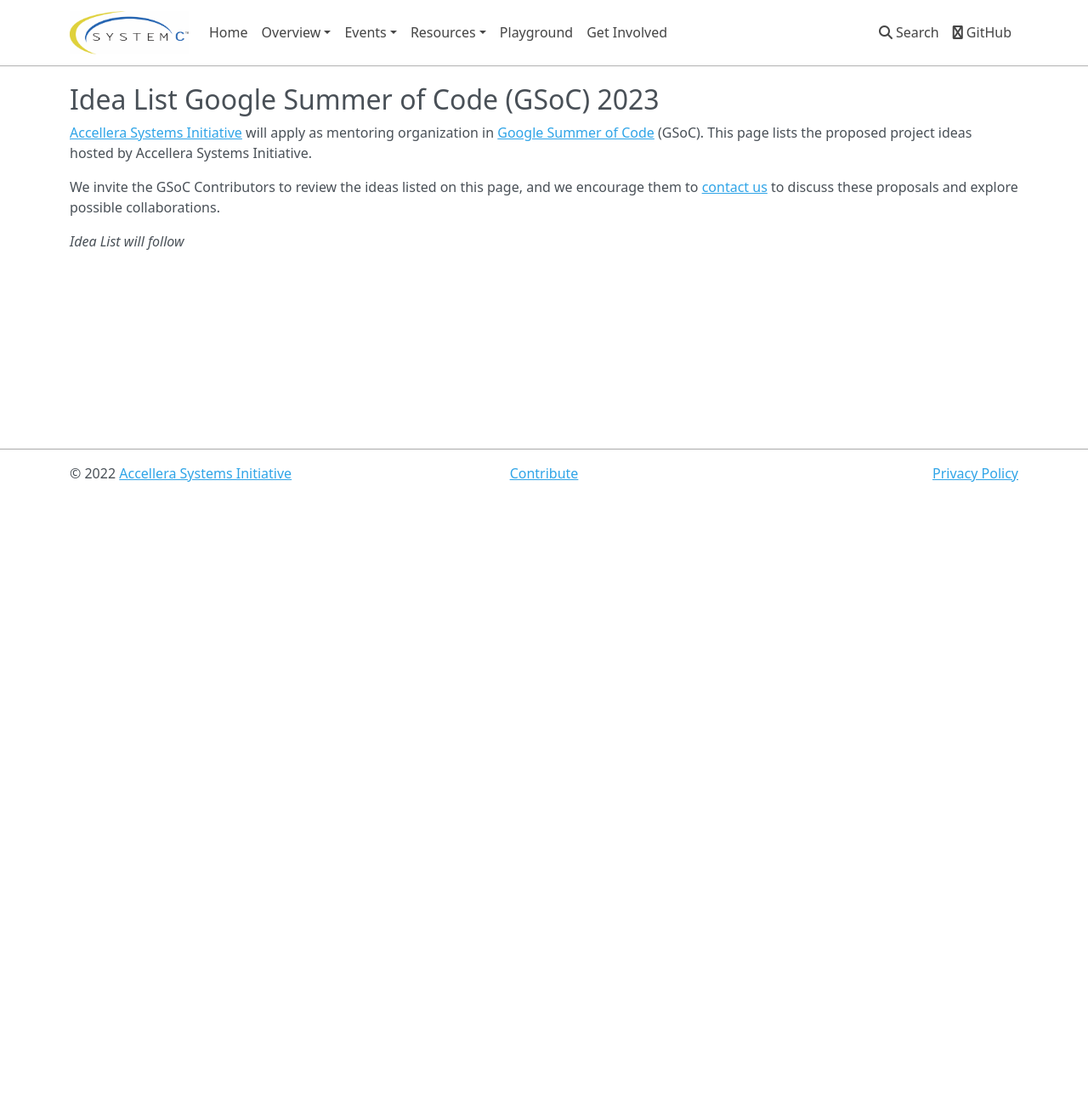
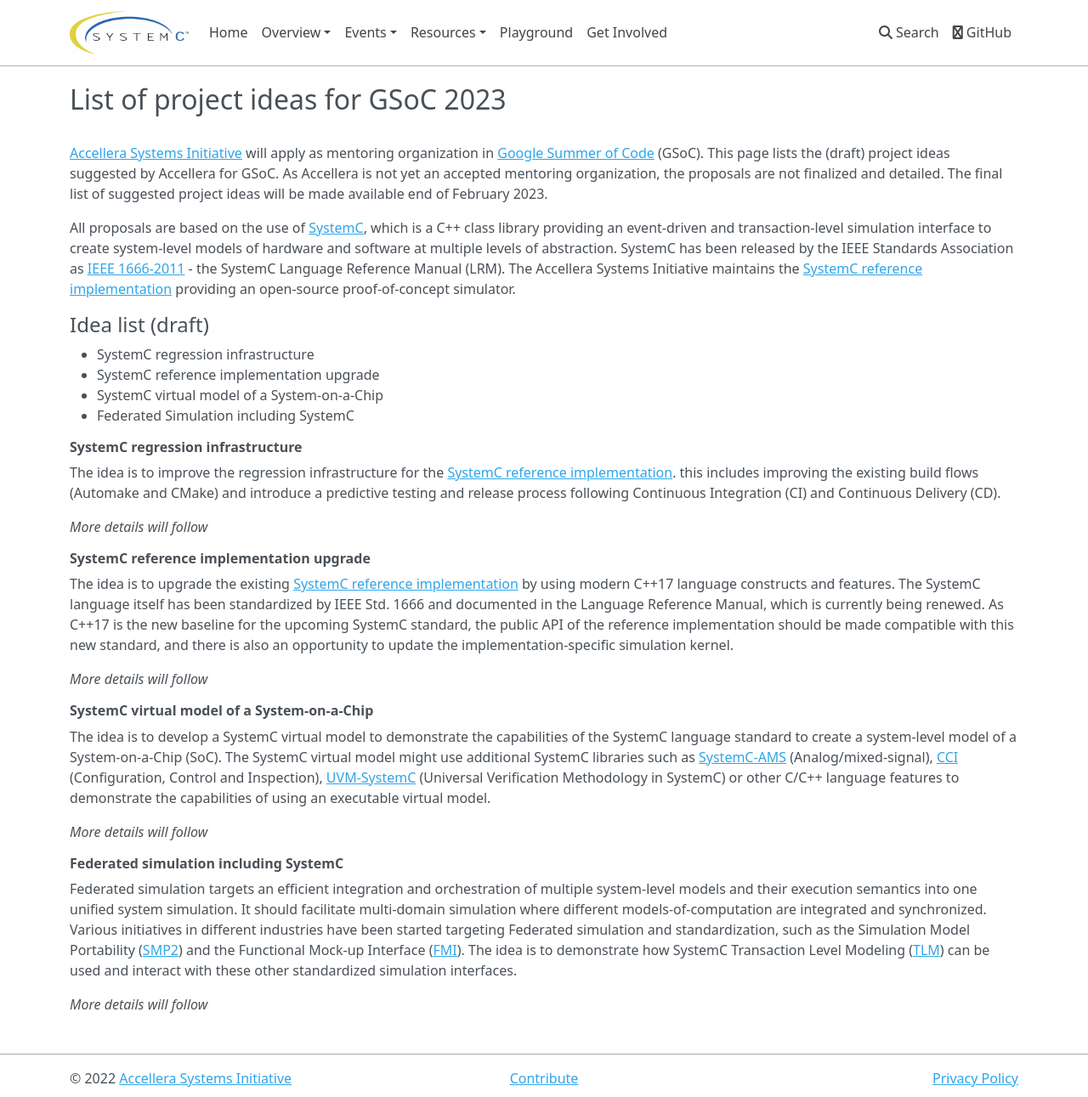
Before and after one commit to accellera-official/systemc.org, an MkDocs documentation site: the page built from docs/gsoc2023.md, in a window 1280 px wide and 1291 px high. Shown: the whole window at 85% size. Built offline with MkDocs 1.6.1, drawn with Linux system fonts in a browser that asks for light colours; nearby versions of some CDN libraries.

Commit message:
update summary of ideas for gsoc2023
Signed-off-by: Martin Barnasconi <martin.barnasconi@nxp.com>

```diff
--- a/docs/gsoc2023.md
+++ b/docs/gsoc2023.md
@@ -1,12 +1,49 @@
 toc: false
-# Idea List Google Summer of Code (GSoC) 2023
+# List of project ideas for GSoC 2023
+<br>
+[Accellera Systems Initiative][1] will apply as mentoring organization in [Google Summer of Code][2] (GSoC). This page lists the (draft) project ideas suggested by Accellera for GSoC. As Accellera is not yet an accepted mentoring organization, the proposals are not finalized and detailed. The final list of suggested project ideas will be made available end of February 2023.
 
-[Accellera Systems Initiative][1] will apply as mentoring organization in [Google Summer of Code][2] (GSoC). This page lists the proposed project ideas hosted by Accellera Systems Initiative.
+All proposals are based on the use of [SystemC][3], which is a C++ class library providing an event-driven and transaction-level simulation interface to create system-level models of hardware and software at multiple levels of abstraction. SystemC has been released by the IEEE Standards Association as [IEEE 1666-2011][4] - the SystemC Language Reference Manual (LRM). The Accellera Systems Initiative maintains the [SystemC reference implementation][5] providing an open-source proof-of-concept simulator.
 
-We invite the GSoC Contributors to review the ideas listed on this page, and we encourage them to [contact us][3] to discuss these proposals and explore possible collaborations.
+## Idea list (draft)
 
-*Idea List will follow*
+ * SystemC regression infrastructure
+ * SystemC reference implementation upgrade
+ * SystemC virtual model of a System-on-a-Chip
+ * Federated Simulation including SystemC
 
-[1]: https://accellera.org
+### SystemC regression infrastructure
+
+The idea is to improve the regression infrastructure for the [SystemC reference implementation][5]. this includes improving the existing build flows (Automake and CMake) and introduce a predictive testing and release process following Continuous Integration (CI) and Continuous Delivery (CD).
+
+*More details will follow*
+
+### SystemC reference implementation upgrade
+
+The idea is to upgrade the existing [SystemC reference implementation][5] by using modern C++17 language constructs and features. The SystemC language itself has been standardized by IEEE Std. 1666 and documented in the Language Reference Manual, which is currently being renewed. As C++17 is the new baseline for the upcoming SystemC standard, the public API of the reference implementation should be made compatible with this new standard, and there is also an opportunity to update the implementation-specific simulation kernel.
+
+*More details will follow*
+
+### SystemC virtual model of a System-on-a-Chip
+
+The idea is to develop a SystemC virtual model to demonstrate the capabilities of the SystemC language standard to create a system-level model of a System-on-a-Chip (SoC). The SystemC virtual model might use additional SystemC libraries such as [SystemC-AMS][6] (Analog/mixed-signal), [CCI][7] (Configuration, Control and Inspection), [UVM-SystemC][8] (Universal Verification Methodology in SystemC) or other C/C++ language features to demonstrate the capabilities of using an executable virtual model.
+
+*More details will follow*
+
+### Federated simulation including SystemC
+
+Federated simulation targets an efficient integration and orchestration of multiple system-level models and their execution semantics into one unified system simulation. It should facilitate multi-domain simulation where different models-of-computation are integrated and synchronized. Various initiatives in different industries have been started targeting Federated simulation and standardization, such as the Simulation Model Portability ([SMP2][9]) and the Functional Mock-up Interface ([FMI][10]). The idea is to demonstrate how SystemC Transaction Level Modeling ([TLM][11]) can be used and interact with these other standardized simulation interfaces.
+
+*More details will follow*
+
+[1]: https://www.accellera.org/
 [2]: https://summerofcode.withgoogle.com/
-[3]: mailto:gsoc@lists.accellera.org
+[3]: https://systemc.org/overview/systemc/
+[4]: https://standards.ieee.org/ieee/1666/4814/
+[5]: https://github.com/accellera-official/systemc
+[6]: https://systemc.org/overview/systemc-ams/
+[7]: https://systemc.org/overview/systemc-cci/
+[8]: https://systemc.org/overview/systemc-verification/
+[9]: https://ecss.nl/standard/ecss-e-st-40-07c-simulation-modelling-platform-2-march-2020/
+[10]: https://fmi-standard.org/
+[11]: https://systemc.org/overview/systemc-tlm/
```
